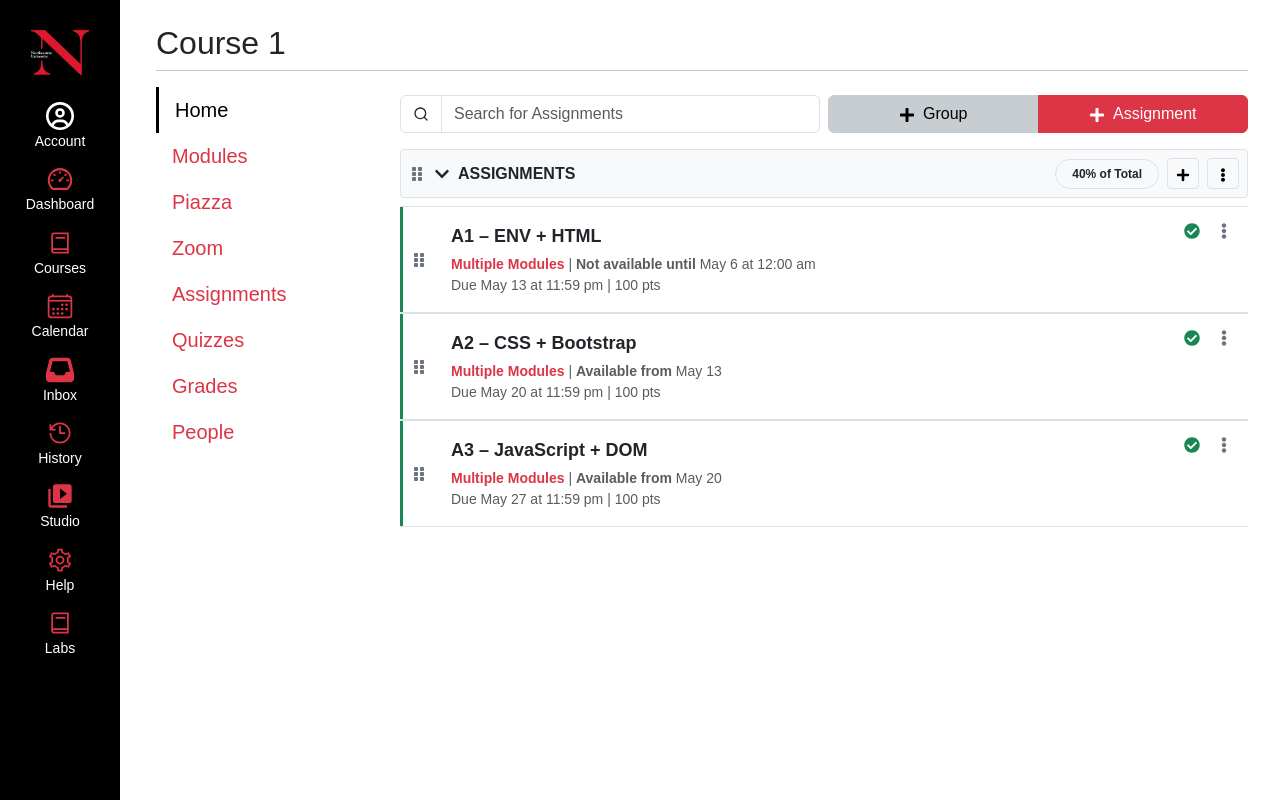
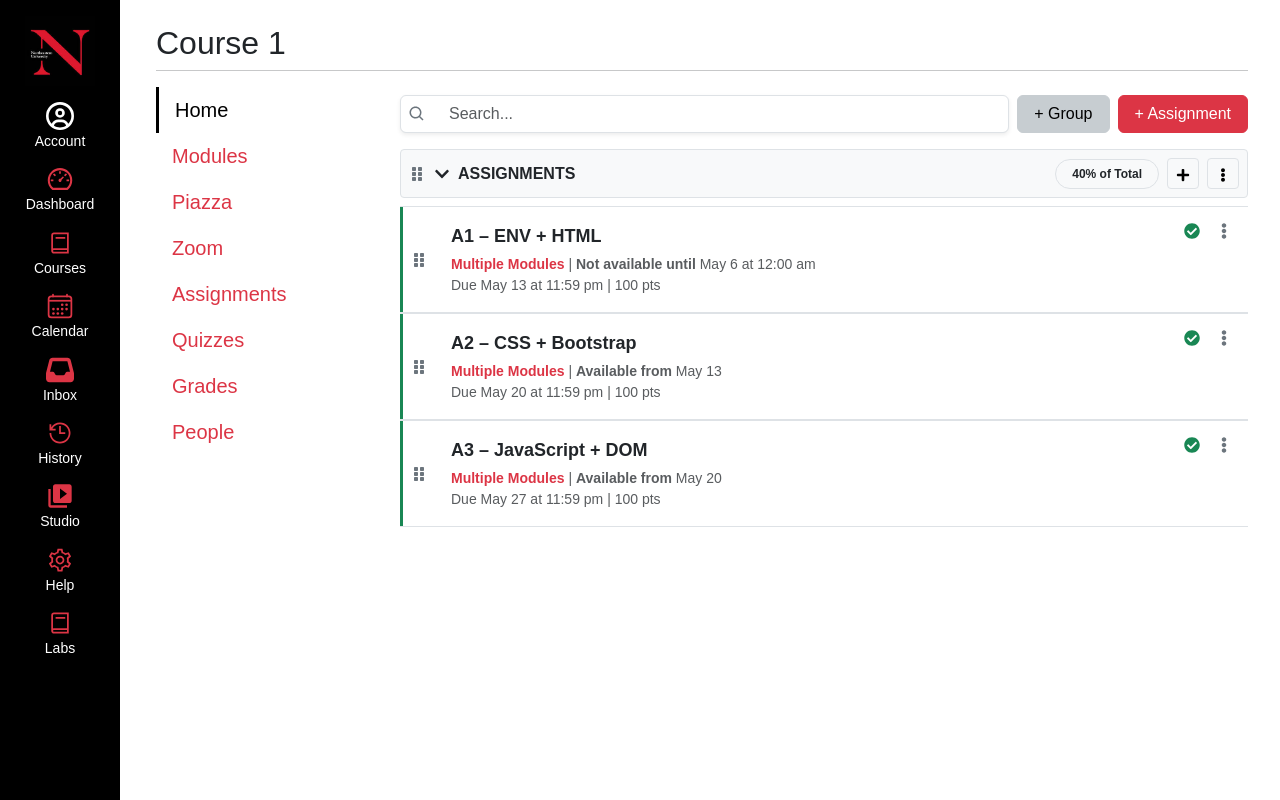
Before and after one commit to Rohitbiradar12/Kambaz_Labs, a Next.js app: page /Courses/1/Assignments in a window 1280 px wide. Built offline with nearby package versions, Linux system fonts and the light colour scheme.

Commit message:
Changed the assignment section.

```diff
--- a/src/app/(kambaz)/Courses/[cid]/Assignments/page.tsx
+++ b/src/app/(kambaz)/Courses/[cid]/Assignments/page.tsx
@@ -9,7 +9,7 @@ import {
   ListGroup,
   Badge,
 } from "react-bootstrap";
-import { FiSearch } from "react-icons/fi";
+import { BiSearch } from "react-icons/bi";
 import {
   FaPlus,
   FaGripVertical,
@@ -21,33 +21,28 @@ import {
 export default function Assignments() {
   return (
     <div id="wd-assignments" className="pt-2">
-      {/* Toolbar */}
-      <div className="d-flex flex-column flex-sm-row align-items-stretch align-items-sm-center gap-2 mb-3">
-        <InputGroup className="flex-grow-1">
-          <InputGroup.Text className="bg-white">
-            <FiSearch />
-          </InputGroup.Text>
-          <Form.Control
+      <div className="d-flex align-items-center gap-2 mb-3">
+        <div className="flex-grow-1 position-relative">
+          <BiSearch
+            className="position-absolute top-50 translate-middle-y ms-2 text-secondary"
+            size={18}
+          />
+          <input
+            type="text"
             id="wd-search-assignment"
-            placeholder="Search for Assignments"
+            placeholder="Search..."
+            className="form-control ps-5 shadow-sm"
           />
-        </InputGroup>
+        </div>
 
-        <div className="d-flex w-100 w-sm-auto">
-          <ButtonGroup className="ms-sm-auto w-100">
-            <Button id="wd-add-assignment-group" variant="secondary" className="w-50 w-sm-auto">
-              <FaPlus className="me-2" />
-              Group
-            </Button>
-            <Button id="wd-add-assignment" variant="danger" className="w-50 w-sm-auto">
-              <FaPlus className="me-2" />
-              Assignment
-            </Button>
-          </ButtonGroup>
-        </div>
+        <button id="wd-add-assignment-group" className="btn btn-secondary px-3">
+          + Group
+        </button>
+        <button id="wd-add-assignment" className="btn btn-danger px-3">
+          + Assignment
+        </button>
       </div>
 
-      {/* Section header row */}
       <div
         className="d-flex flex-column flex-md-row align-items-start align-items-md-center justify-content-between border rounded-1 bg-light px-2 py-2 mb-2"
         aria-label="Assignments section header"
@@ -78,7 +73,6 @@ export default function Assignments() {
         </div>
       </div>
 
-      {/* Assignment rows */}
       <ListGroup id="wd-assignment-list" className="rounded-0">
         <AssignmentRow
           href="/Courses/1234/Assignments/123"
@@ -109,7 +103,6 @@ export default function Assignments() {
   );
 }
 
-/* Single assignment row */
 function AssignmentRow({
   href,
   title,
@@ -128,7 +121,6 @@ function AssignmentRow({
   return (
     <ListGroup.Item className="p-0 border-0">
       <div className="d-flex align-items-stretch border-top border-bottom bg-white">
-
         <div
           className="d-flex align-items-center"
           style={{ borderLeft: "3px solid #198754" }}
```
